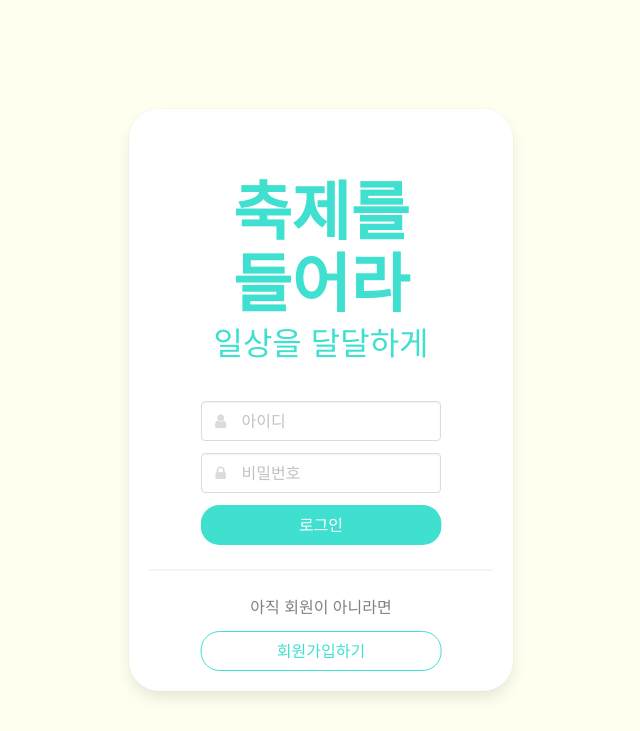
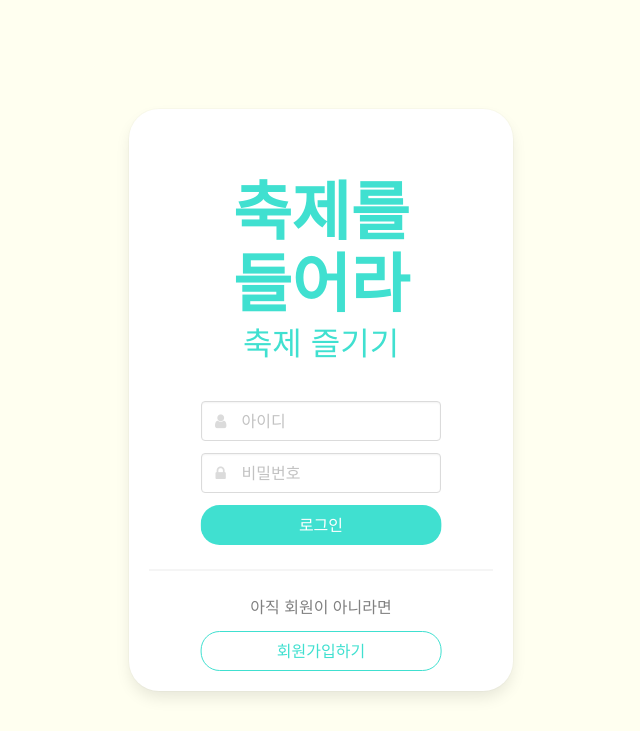
Before and after one commit to 4hsnim/hanghae99_C_11_miniproject, a Flask app: page /join in a window 1280 px wide. Shown: the top 731 px of the page, without its empty margins (319-959 px from the left). Run offline with Flask 2, Linux system fonts and the light colour scheme; some libraries are stand-ins or nearby versions; some web fonts are replaced.

Commit message:
브랜치 푸쉬 테스트

```diff
--- a/templates/join.html
+++ b/templates/join.html
@@ -233,7 +233,7 @@
                 <div class="media-content">
                     <div class="hero-body has-text-centered" style="padding-bottom:1rem;margin:auto;">
                         <h1 class="title is-sparta">축제를 들어라</h1>
-                        <h3 class="subtitle is-sparta">일상을 달달하게</h3>
+                        <h3 class="subtitle is-sparta">축제 즐기기</h3>
                     </div>
                     <div class="content">
                         <div class="field has-addons">
```
